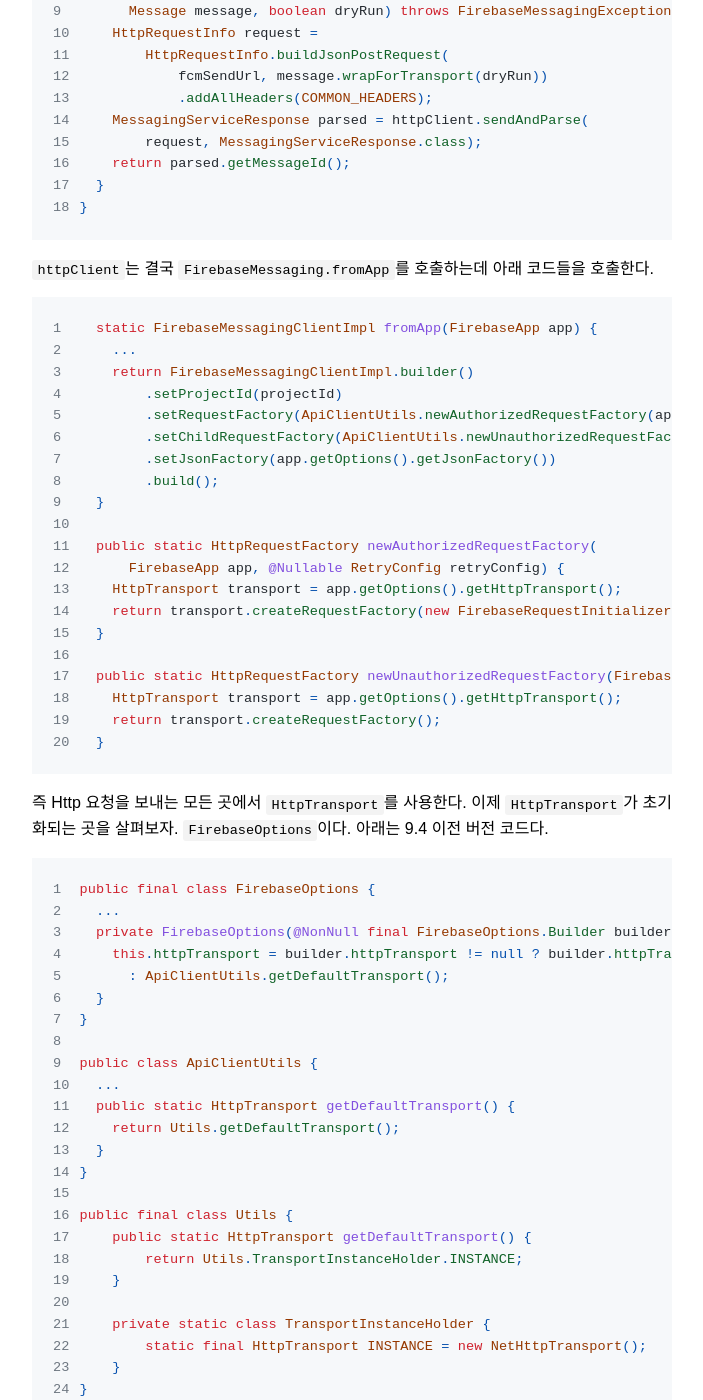
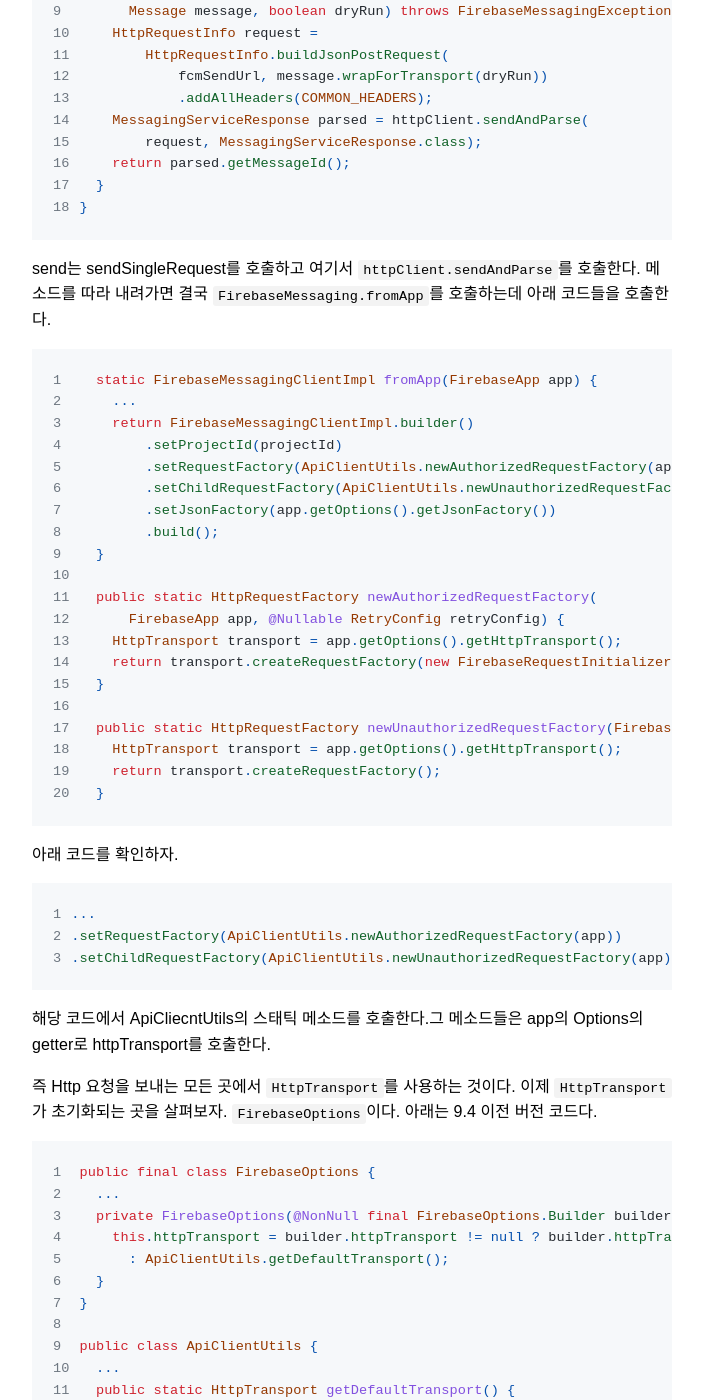
Before and after one commit to jaycobcoder/jaycobcoder.github.io, a Jekyll site: the page built from _posts/2024-11-06-FCM 업데이트 시 고려해야할 부분.md, in a window 1280 px wide and 1400 px high, scrolled down 1335 px. Shown: the whole window, without its empty margins (288-991 px from the left). Built offline with Jekyll 4.4.1, drawn with Linux system fonts in a browser that asks for light colours; comment, search, counter and statistics services are not loaded; some of the changed text lies outside the part shown.

Commit message:
수정: 포스팅 내용 업데이트

````diff
--- a/_posts/2024-11-06-FCM 업데이트 시 고려해야할 부분.md
+++ b/_posts/2024-11-06-FCM 업데이트 시 고려해야할 부분.md
@@ -49,7 +49,8 @@ final class FirebaseMessagingClientImpl implements FirebaseMessagingClient {
   }
 }
 ```
-`httpClient`는 결국 `FirebaseMessaging.fromApp`를 호출하는데 아래 코드들을 호출한다.
+send는 sendSingleRequest를 호출하고 여기서 `httpClient.sendAndParse`를 호출한다.
+메소드를 따라 내려가면 결국 `FirebaseMessaging.fromApp`를 호출하는데 아래 코드들을 호출한다.
 ```
   static FirebaseMessagingClientImpl fromApp(FirebaseApp app) {
     ...
@@ -72,7 +73,15 @@ final class FirebaseMessagingClientImpl implements FirebaseMessagingClient {
     return transport.createRequestFactory();
   }
 ```
-즉 Http 요청을 보내는 모든 곳에서 `HttpTransport`를 사용한다.
+아래 코드를 확인하자.
+```
+...
+.setRequestFactory(ApiClientUtils.newAuthorizedRequestFactory(app))
+.setChildRequestFactory(ApiClientUtils.newUnauthorizedRequestFactory(app))
+```
+해당 코드에서 ApiCliecntUtils의 스태틱 메소드를 호출한다.그 메소드들은 app의 Options의 getter로 httpTransport를 호출한다.
+
+즉 Http 요청을 보내는 모든 곳에서 `HttpTransport`를 사용하는 것이다.
 이제 `HttpTransport`가 초기화되는 곳을 살펴보자. `FirebaseOptions`이다. 아래는 9.4 이전 버전 코드다.
 
 ```
@@ -101,7 +110,9 @@ public final class Utils {
     }
 }
 ```
-`FirebaseOptions`에 `httpTransport`를 설정하지 않으면 `ApiClientUtils.getDefaultTransport()`로 초기화하는데 이는 `NetHttpTransport`를 반환한다. 업데이트 이후를 살펴보자. 아래는 최신 버전인 `9.4.1`이다.
+`FirebaseOptions`에 `httpTransport`를 설정하지 않으면 `ApiClientUtils.getDefaultTransport()`로 초기화하는데 이는 `NetHttpTransport`를 반환한다.
+
+이제 문제가 된 업데이트 이후를 살펴보자. 아래는 최신 버전인 `9.4.1`이다.
 
 ```
 public final class FirebaseOptions {
@@ -127,6 +138,8 @@ public class ApiClientUtils {
 
 스프링 프레임워크 6.0 이상부터 httpclient5 의존성이 생긴다. 어드민 프로젝트는 스프링부트 2.7 버전이었기 때문에 해당 라이브러리 의존성이 없어 예외가 터졌던 것이다.
 
+![의존성이 없는 사진](/assets/images/posts/2024-11-08/1.png)
+
 ## 해결
 해결은 간단하다. `FirebaseOptions` 빌더에 원하는 `HttpTransport`를 추가하면 된다.
 
````
Also changed, not shown: assets/images/posts/2024-11-08/1.png (added).
